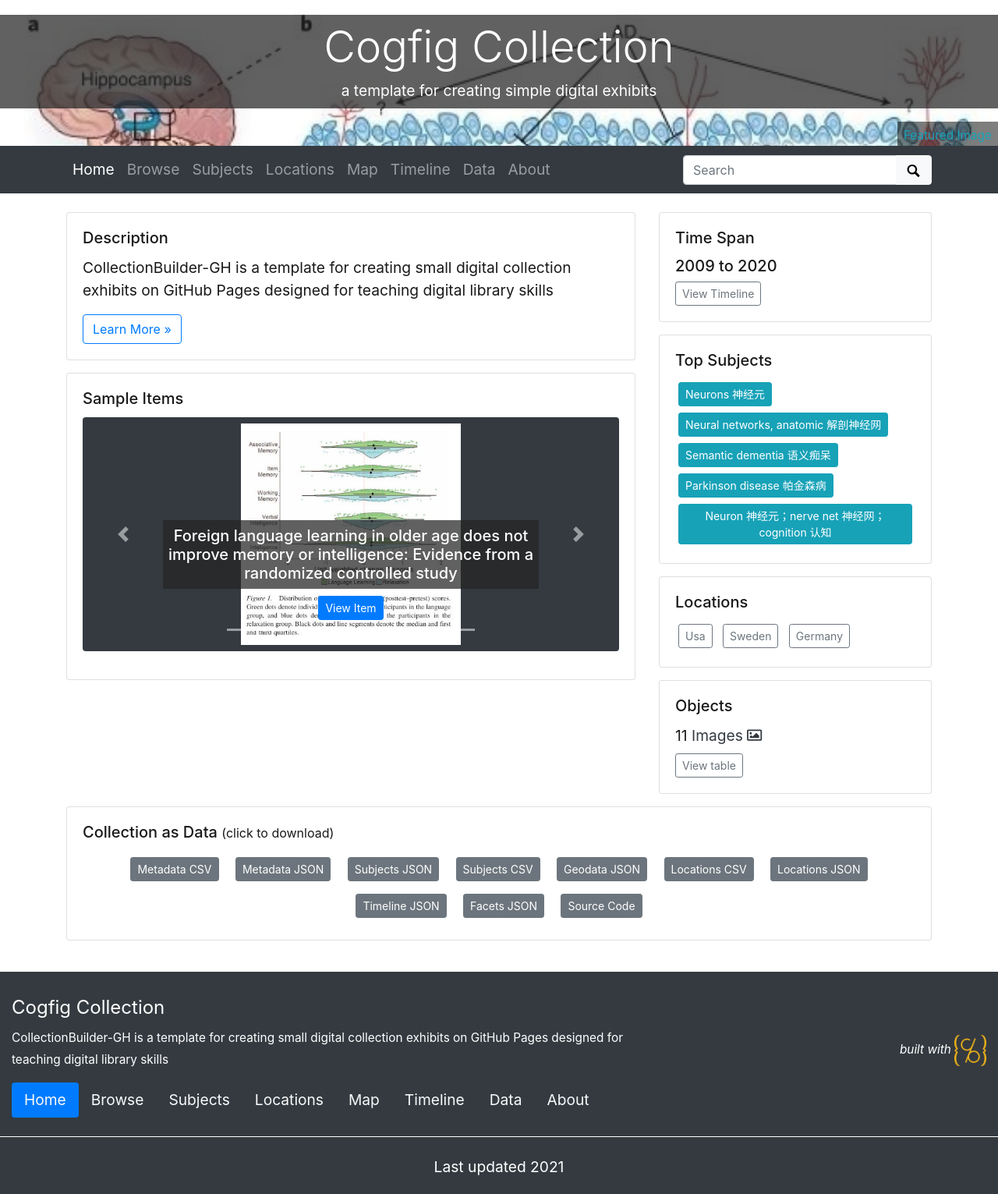
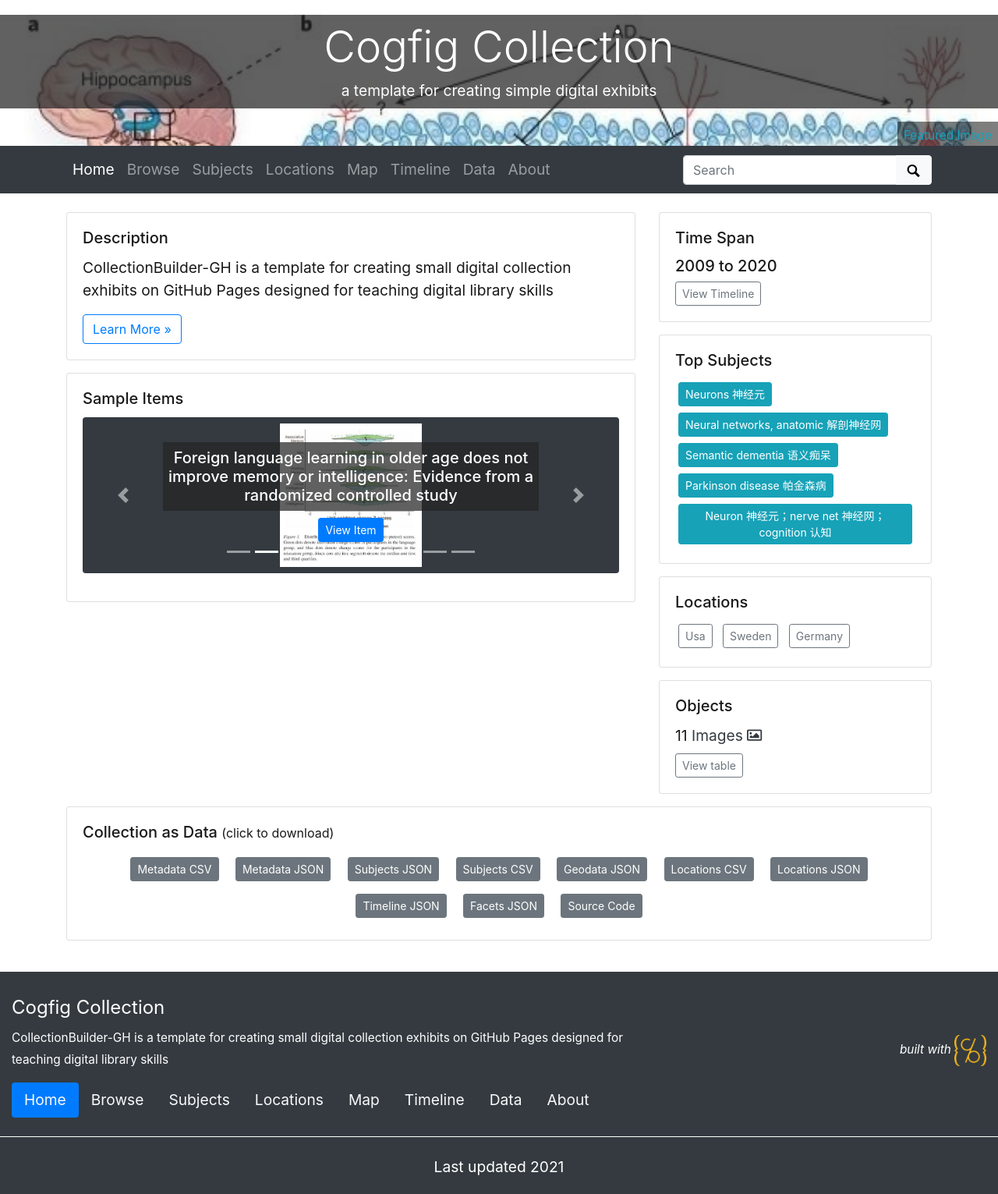
Before and after one commit to archivesw/cogfigcollection, a Jekyll site: the page built from index.md, in a window 1280 px wide. Shown: the whole page at 78% size. Built offline with Jekyll 4.4.1, drawn with Linux system fonts in a browser that asks for light colours.

Commit message:
update theme.yml

```diff
--- a/_data/theme.yml
+++ b/_data/theme.yml
@@ -14,7 +14,7 @@
 # optional: change position of background image, center, top, bottom
 home-banner-image-position: top
 # height of the carousel at the bottom of the home page; this is in px, but just enter a number (don't include "px"). Default is 300
-carousel-height: 300
+carousel-height: 200
 # If you'd like to feature specific subjects on the front page, fill in the below with subjects and separate them by semi-colon.
 # Otherwise, leave this blank for automatically generated subjects. For a list of subjects generated by the metadata, see data/subjects.csv
 featured-subjects: # separate by semi-colon(';')
```
